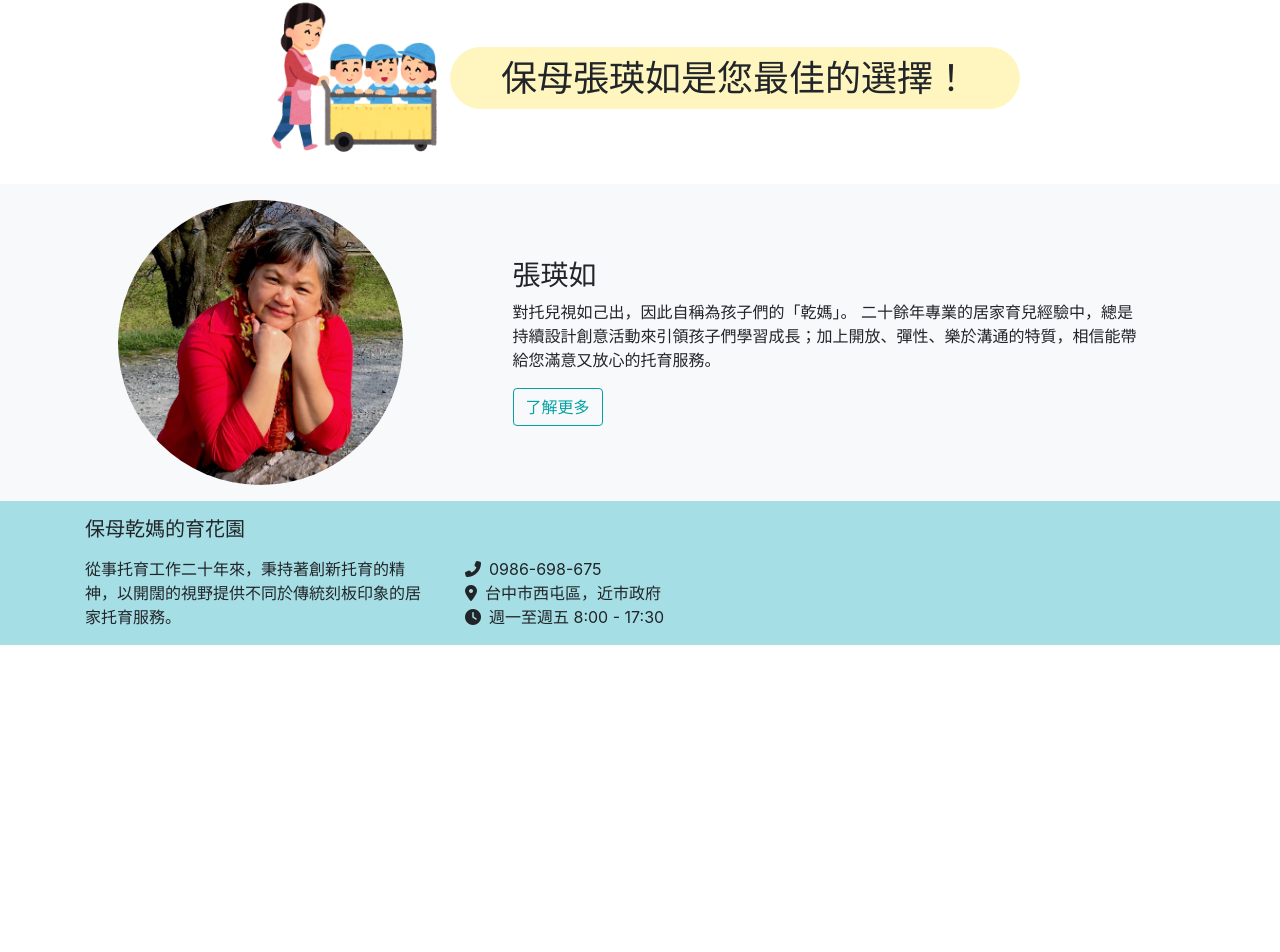
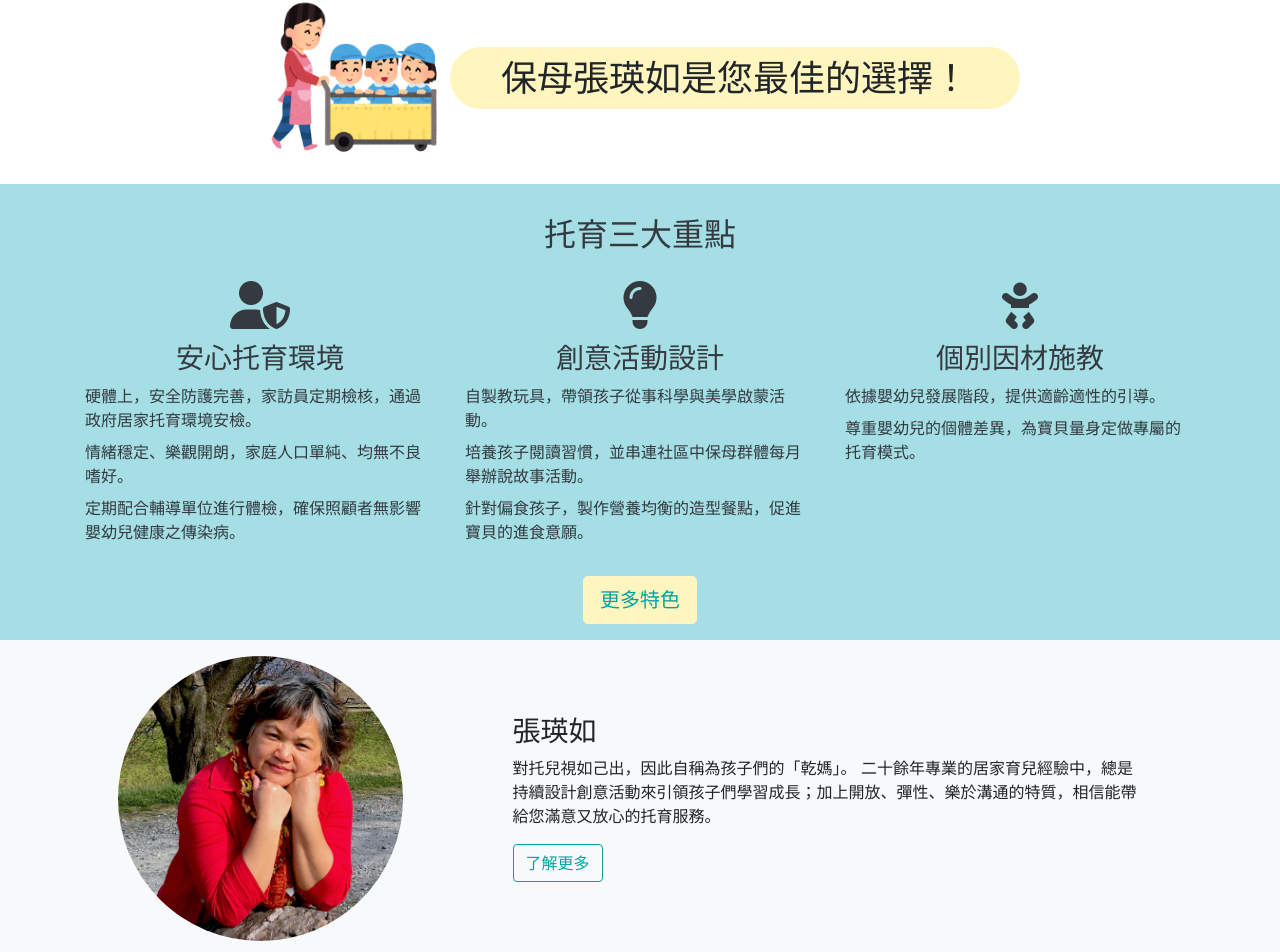
Before and after one commit to gretema/nanny-yingju-personal-page, a Vue app: page /#/ in a window 1280 px wide. Shown: the part 868-1820 px from the top of the page. Before the commit the page ends 1513 px from the top, so only its background shows below. Built offline with nearby package versions, Linux system fonts and the light colour scheme; what vue-meta-info would draw is missing.

Commit message:
add home three points of features

```diff
--- a/src/assets/scss/helpers/_variables.scss
+++ b/src/assets/scss/helpers/_variables.scss
@@ -44,6 +44,7 @@ $yellow:  #ffc107 !default;
 $green:   #28a745 !default;
 $teal:    #20c997 !default;
 $cyan:    #17a2b8 !default;
+$accent:  #fff6bf !default;
 
 $colors: () !default;
 // stylelint-disable-next-line scss/dollar-variable-default
@@ -68,7 +69,7 @@ $colors: map-merge(
 
 $primary:       #A5DEE4 !default;// $blue !default;
 $secondary:     $gray-600 !default;
-$accent:        #fff6bf !default;
+$accent:        $accent !default;
 $success:       $green !default;
 $info:          #04a2a3 !default;
 $warning:       $yellow !default;
@@ -87,7 +88,8 @@ $theme-colors: map-merge(
     "warning":    $warning,
     "danger":     $danger,
     "light":      $light,
-    "dark":       $dark
+    "dark":       $dark,
+    "accent":     $accent
   ),
   $theme-colors
 );
--- a/src/components/HomeProfile.vue
+++ b/src/components/HomeProfile.vue
@@ -13,7 +13,7 @@
             對托兒視如己出，因此自稱為孩子們的「乾媽」。
             二十餘年專業的居家育兒經驗中，總是持續設計創意活動來引領孩子們學習成長；加上開放、彈性、樂於溝通的特質，相信能帶給您滿意又放心的托育服務。
           </p>
-          <a href="#" class="btn btn-outline-info">了解更多</a>
+          <router-link to="/about" class="btn btn-outline-info">了解更多</router-link>
         </div>
       </div>
       </div>
--- /dev/null
+++ b/src/components/ThreePoints.vue
@@ -0,0 +1,49 @@
+<template>
+  <div>
+    <!--三欄式-->
+    <section class="bg-primary py-3 text-dark">
+      <div class="container">
+        <h2 class="text-center my-3">托育三大重點</h2>
+        <div class="row my-3">
+          <div class="col-md-4">
+            <div class="text-center" style="font-size: 3rem;">
+              <i class="fas fa-user-shield"></i>
+            </div>
+            <h3 class="text-center">安心托育環境</h3>
+            <p>
+              <span class="d-block">硬體上，安全防護完善，家訪員定期檢核，通過政府居家托育環境安檢。</span>
+              <span class="d-block my-2">情緒穩定、樂觀開朗，家庭人口單純、均無不良嗜好。</span>
+              <span class="d-block">定期配合輔導單位進行體檢，確保照顧者無影響嬰幼兒健康之傳染病。</span>
+            </p>
+          </div>
+          <div class="col-md-4">
+            <div class="text-center" style="font-size: 3rem;">
+              <i class="fas fa-lightbulb"></i>
+            </div>
+            <h3 class="text-center">創意活動設計</h3>
+            <p>
+              <span class="d-block">自製教玩具，帶領孩子從事科學與美學啟蒙活動。</span>
+              <span class="d-block my-2">培養孩子閱讀習慣，並串連社區中保母群體每月舉辦說故事活動。</span>
+              <span class="d-block">針對偏食孩子，製作營養均衡的造型餐點，促進寶貝的進食意願。</span>
+            </p>
+          </div>
+          <div class="col-md-4">
+            <div class="text-center" style="font-size: 3rem;">
+              <i class="fas fa-baby"></i>
+            </div>
+            <h3 class="text-center">個別因材施教</h3>
+            <p>
+              <span class="d-block">依據嬰幼兒發展階段，提供適齡適性的引導。</span>
+              <span class="d-block mt-2">尊重嬰幼兒的個體差異，為寶貝量身定做專屬的托育模式。</span>
+            </p>
+          </div>
+        </div>
+        <div class="row d-flex justify-content-center">
+          <router-link to="/feature" type="button" class="btn btn-accent btn-lg text-info">
+            更多特色
+          </router-link>
+        </div>
+      </div>
+    </section>
+  </div>
+</template>
--- a/src/views/Home.vue
+++ b/src/views/Home.vue
@@ -2,6 +2,7 @@
   <div class="home">
     <HomeHeader/>
     <WorriesSection/>
+    <ThreePoints/>
     <HomeProfile/>
   </div>
 </template>
@@ -11,6 +12,7 @@
 import HomeHeader from '@/components/HomeHeader.vue';
 import HomeProfile from '@/components/HomeProfile.vue';
 import WorriesSection from '@/components/Worries.vue';
+import ThreePoints from '@/components/ThreePoints.vue';
 
 export default {
   name: 'Home',
@@ -18,6 +20,7 @@ export default {
     HomeHeader,
     HomeProfile,
     WorriesSection,
+    ThreePoints,
   },
   data() {
     return {
```
